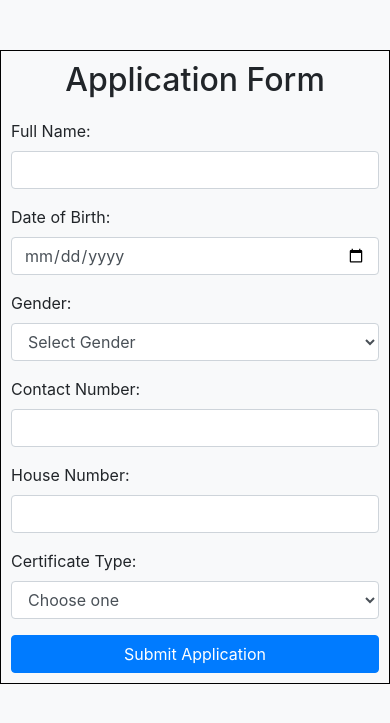
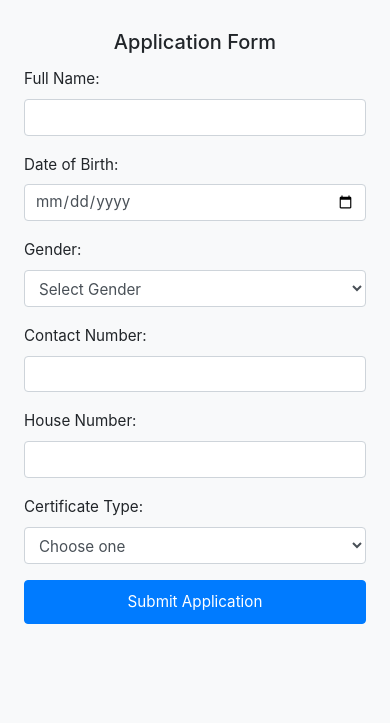
Before and after one commit to Shambel96/CBTP-Project-G-8, a PHP site: page /ApplicationForm.php in a window 390 px wide. Shown: the top 723 px of the page. Run offline with PHP 8.4, Linux system fonts and the light colour scheme; a user stored in the database is signed in.

Commit message:
feat:add responsiveness on Application form for mobile screen

```diff
--- a/ID generator/ApplicationForm.php
+++ b/ID generator/ApplicationForm.php
@@ -84,6 +84,36 @@ if ($_SERVER['REQUEST_METHOD'] === 'POST') {
     .container {
       border: 1px solid black;
       padding: 10px;
+    }
+    /* Responsive styles for small screens (mobile) */
+    @media (max-width: 600px) {
+      .container {
+        margin-top: 16px;
+        max-width: calc(100% - 20px);
+        padding: 14px;
+        border: none;
+        margin-left: 10px;
+        margin-right: 10px;
+      }
+
+      h2 {
+        font-size: 1.25rem;
+        margin-bottom: 12px;
+      }
+
+      .form-group label {
+        font-size: 0.95rem;
+      }
+
+      .form-control {
+        font-size: 0.95rem;
+        padding: 8px 10px;
+      }
+
+      .btn {
+        padding: 10px;
+        font-size: 0.95rem;
+      }
     }
   </style>
 </head>
```
